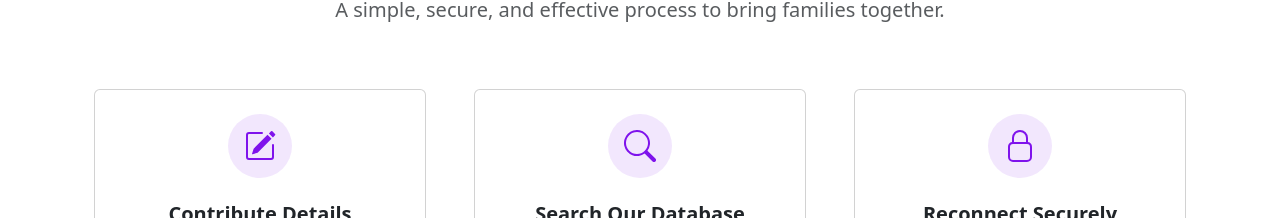
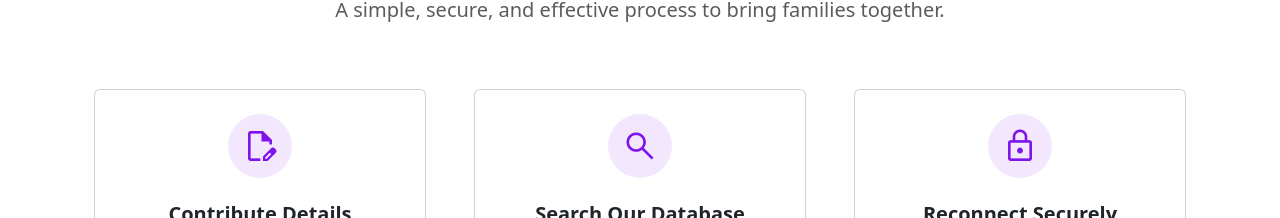
Before and after one commit to jeelion22/reuniteME-Frontend, a React (Vite) app: page / in a window 1280 px wide. Shown: the part 1239-1457 px from the top of the page. Built offline with nearby package versions, Linux system fonts and the light colour scheme.

Commit message:
style and icons update

```diff
--- a/src/components/HomeMain.jsx
+++ b/src/components/HomeMain.jsx
@@ -91,23 +91,8 @@ const HomeMain = () => {
           <div className="row g-4 g-lg-5">
             <div className="col-md-4">
               <div className="card h-100 text-center p-4">
-                <div className="icon-circle mx-auto mb-4">
-                  <span className="material-symbols-outlined d-flex">
-                    <svg
-                      xmlns="http://www.w3.org/2000/svg"
-                      width="32"
-                      height="32"
-                      fill="currentColor"
-                      className="bi bi-pencil-square"
-                      viewBox="0 0 16 16"
-                    >
-                      <path d="M15.502 1.94a.5.5 0 0 1 0 .706L14.459 3.69l-2-2L13.502.646a.5.5 0 0 1 .707 0l1.293 1.293zm-1.75 2.456-2-2L4.939 9.21a.5.5 0 0 0-.121.196l-.805 2.414a.25.25 0 0 0 .316.316l2.414-.805a.5.5 0 0 0 .196-.12l6.813-6.814z" />
-                      <path
-                        fillRule="evenodd"
-                        d="M1 13.5A1.5 1.5 0 0 0 2.5 15h11a1.5 1.5 0 0 0 1.5-1.5v-6a.5.5 0 0 0-1 0v6a.5.5 0 0 1-.5.5h-11a.5.5 0 0 1-.5-.5v-11a.5.5 0 0 1 .5-.5H9a.5.5 0 0 0 0-1H2.5A1.5 1.5 0 0 0 1 2.5z"
-                      />
-                    </svg>
-                  </span>
+                <div class="icon-circle mx-auto mb-4">
+                  <span class="material-symbols-outlined">edit_document</span>
                 </div>
                 <h3 className="h5 fw-bold">Contribute Details</h3>
                 <p className="text-muted">
@@ -119,19 +104,8 @@ const HomeMain = () => {
 
             <div className="col-md-4">
               <div className="card h-100 text-center p-4">
-                <div className="icon-circle mx-auto mb-4">
-                  <span className="material-symbols-outlined d-flex">
-                    <svg
-                      xmlns="http://www.w3.org/2000/svg"
-                      width="32"
-                      height="32"
-                      fill="currentColor"
-                      className="bi bi-search"
-                      viewBox="0 0 16 16"
-                    >
-                      <path d="M11.742 10.344a6.5 6.5 0 1 0-1.397 1.398h-.001q.044.06.098.115l3.85 3.85a1 1 0 0 0 1.415-1.414l-3.85-3.85a1 1 0 0 0-.115-.1zM12 6.5a5.5 5.5 0 1 1-11 0 5.5 5.5 0 0 1 11 0" />
-                    </svg>
-                  </span>
+                <div class="icon-circle mx-auto mb-4">
+                  <span class="material-symbols-outlined">search</span>
                 </div>
                 <h3 className="h5 fw-bold">Search Our Database</h3>
                 <p className="text-muted">
@@ -143,22 +117,8 @@ const HomeMain = () => {
 
             <div className="col-md-4">
               <div className="card h-100 text-center p-4">
-                <div className="icon-circle mx-auto mb-4">
-                  <span className="material-symbols-outlined d-flex ">
-                    <svg
-                      xmlns="http://www.w3.org/2000/svg"
-                      width="32"
-                      height="32"
-                      fill="currentColor"
-                      className="bi bi-lock"
-                      viewBox="0 0 16 16"
-                    >
-                      <path
-                        fillRule="evenodd"
-                        d="M8 0a4 4 0 0 1 4 4v2.05a2.5 2.5 0 0 1 2 2.45v5a2.5 2.5 0 0 1-2.5 2.5h-7A2.5 2.5 0 0 1 2 13.5v-5a2.5 2.5 0 0 1 2-2.45V4a4 4 0 0 1 4-4M4.5 7A1.5 1.5 0 0 0 3 8.5v5A1.5 1.5 0 0 0 4.5 15h7a1.5 1.5 0 0 0 1.5-1.5v-5A1.5 1.5 0 0 0 11.5 7zM8 1a3 3 0 0 0-3 3v2h6V4a3 3 0 0 0-3-3"
-                      />
-                    </svg>
-                  </span>
+                <div class="icon-circle mx-auto mb-4">
+                  <span class="material-symbols-outlined">lock</span>
                 </div>
                 <h3 className="h5 fw-bold">Reconnect Securely</h3>
                 <p className="text-muted">
@@ -397,10 +357,16 @@ const HomeMain = () => {
                 Join our community and be a part of the solution. Start now.
               </p>
               <div className="d-grid gap-3 d-sm-flex justify-content-sm-center">
-                <button className="btn btn-primary btn-lg px-4">
+                <button
+                  className="btn btn-primary btn-lg px-4"
+                  onClick={handleContribution}
+                >
                   Contribute Now
                 </button>
-                <button className="btn btn-outline-primary btn-lg px-4">
+                <button
+                  className="btn btn-outline-primary btn-lg px-4"
+                  onClick={handleSearch}
+                >
                   Start a Search
                 </button>
               </div>
--- a/src/index.css
+++ b/src/index.css
@@ -33,6 +33,13 @@ body {
   background-color: var(--background-light);
   color: var(--text-gray-800);
 }
+
+html,
+body {
+  height: 100%;
+  margin: 0;
+}
+
 .soft-gradient {
   background-image: linear-gradient(180deg, #f7f6f8 0%, #ede7f6 100%);
 }
--- a/src/wrappers/Footer1.jsx
+++ b/src/wrappers/Footer1.jsx
@@ -89,19 +89,13 @@ const Footer1 = () => {
             <h3 className="h6">Connect</h3>
             <div className="d-flex mt-3 gap-3 footer-social-links">
               <a href="#">
-                <svg className="bi" height="24" width="24">
-                  <use xlinkHref="#twitter"></use>
-                </svg>
+                <i class="bi bi-twitter"></i>
               </a>
               <a href="#">
-                <svg className="bi" height="24" width="24">
-                  <use xlinkHref="#instagram"></use>
-                </svg>
+                <i class="bi bi-instagram"></i>
               </a>
               <a href="#">
-                <svg className="bi" height="24" width="24">
-                  <use xlinkHref="#facebook"></use>
-                </svg>
+                <i class="bi bi-facebook"></i>
               </a>
             </div>
           </div>
```
